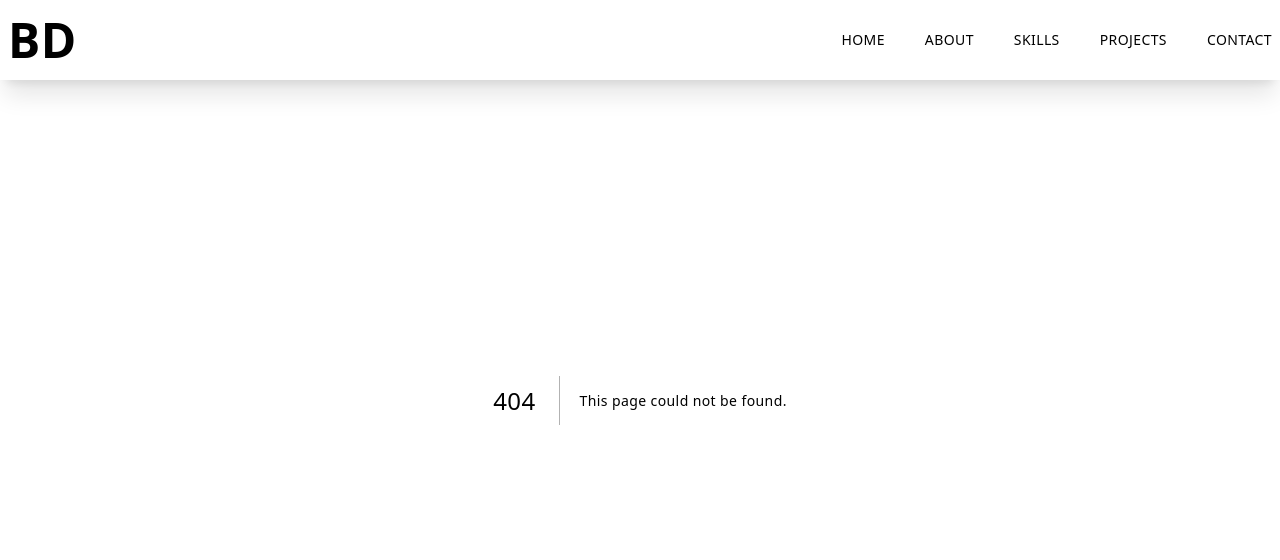
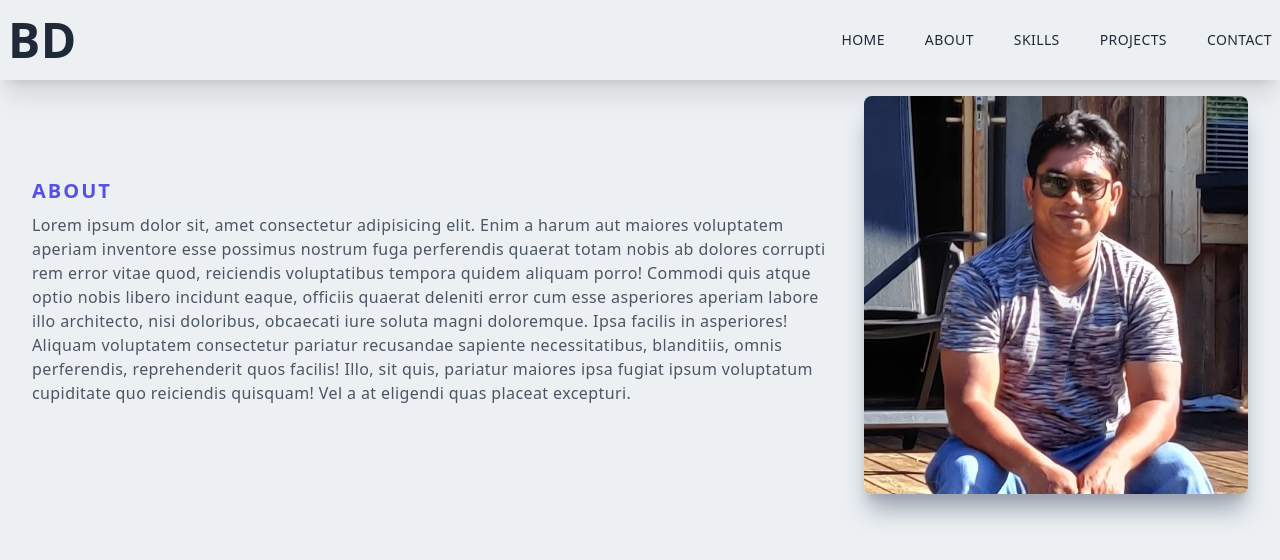
Before and after one commit to Bishwajitkuat/portfolio_next_bisso, a Next.js app: page /about in a window 1280 px wide. Before the commit this address had no page. Shown: the top 560 px of the page. Built offline with nearby package versions, Linux system fonts and the light colour scheme.

Commit message:
AboutPage component and about route is created AboutPage component is rendered through about route

```diff
--- /dev/null
+++ b/components/about-page/about-page.tsx
@@ -0,0 +1,41 @@
+import Image from "next/image";
+import React from "react";
+
+export default function AboutPage() {
+  return (
+    <div className="w-full  px-8 flex py-12 md:py-24">
+      <div className="max-w-[1240px] m-auto md:grid grid-cols-3 items-center gap-8">
+        <div className="md:col-span-2">
+          <h3 className=" uppercase text-xl tracking-widest text-[#5651e5]">
+            About
+          </h3>
+          {/* <h3 className="py-4 text-gray-600">Who I AM</h3> */}
+          <p className="py-2 text-gray-600">
+            Lorem ipsum dolor sit, amet consectetur adipisicing elit. Enim a
+            harum aut maiores voluptatem aperiam inventore esse possimus nostrum
+            fuga perferendis quaerat totam nobis ab dolores corrupti rem error
+            vitae quod, reiciendis voluptatibus tempora quidem aliquam porro!
+            Commodi quis atque optio nobis libero incidunt eaque, officiis
+            quaerat deleniti error cum esse asperiores aperiam labore illo
+            architecto, nisi doloribus, obcaecati iure soluta magni doloremque.
+            Ipsa facilis in asperiores! Aliquam voluptatem consectetur pariatur
+            recusandae sapiente necessitatibus, blanditiis, omnis perferendis,
+            reprehenderit quos facilis! Illo, sit quis, pariatur maiores ipsa
+            fugiat ipsum voluptatum cupiditate quo reiciendis quisquam! Vel a at
+            eligendi quas placeat excepturi.
+          </p>
+        </div>
+
+        <Image
+          className="w-full h-auto rounded-lg shadow-xl shadow-gray-400 hover:scale-105 ease-in duration-500"
+          src="/profile_img.jpg"
+          width="0"
+          height="0"
+          sizes="100vw"
+          alt="profile picture"
+          priority={true}
+        />
+      </div>
+    </div>
+  );
+}
--- /dev/null
+++ b/pages/about.tsx
@@ -0,0 +1,6 @@
+import React from "react";
+import AboutPage from "@/components/about-page/about-page";
+
+export default function About() {
+  return <AboutPage />;
+}
```
